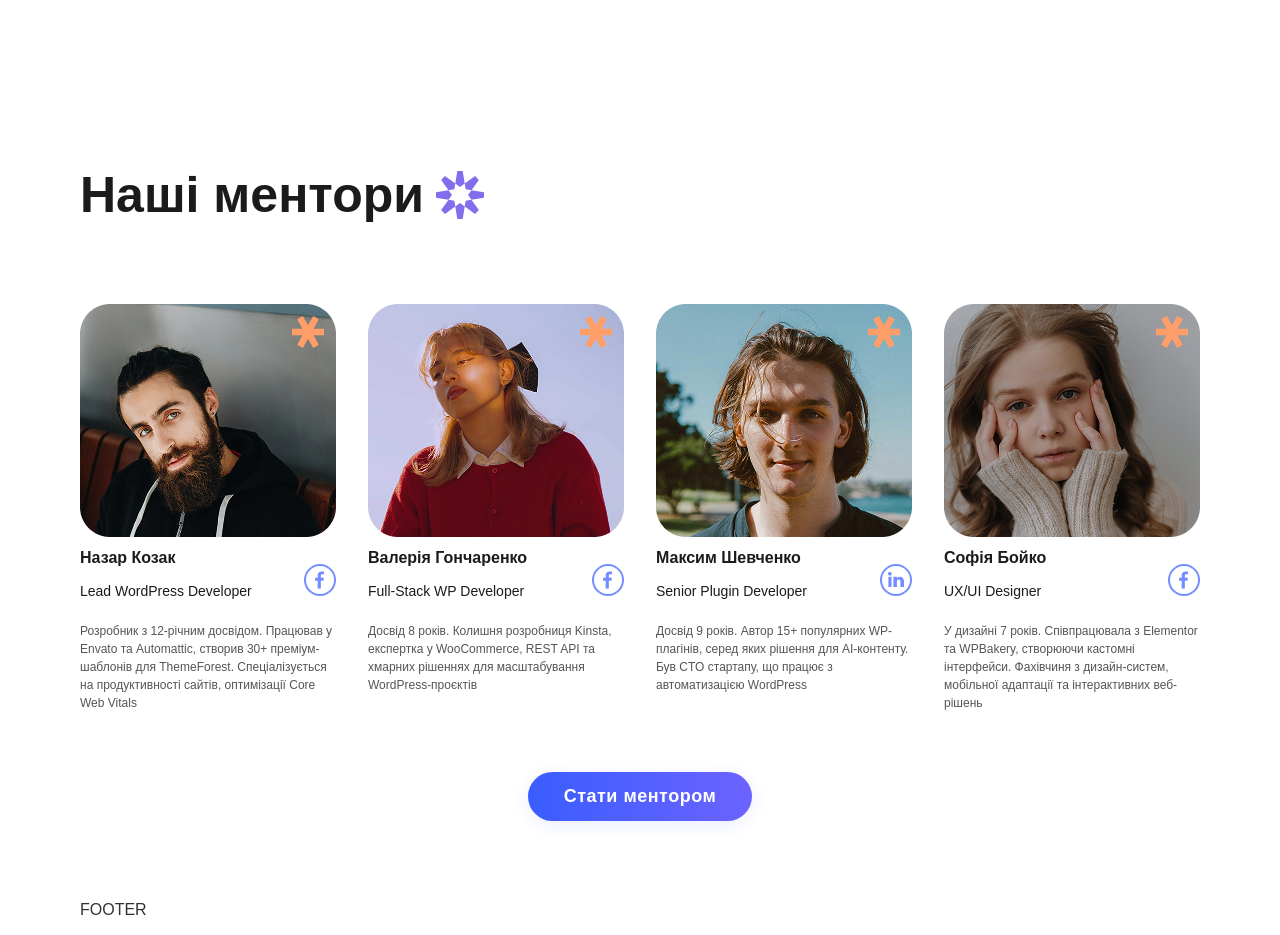
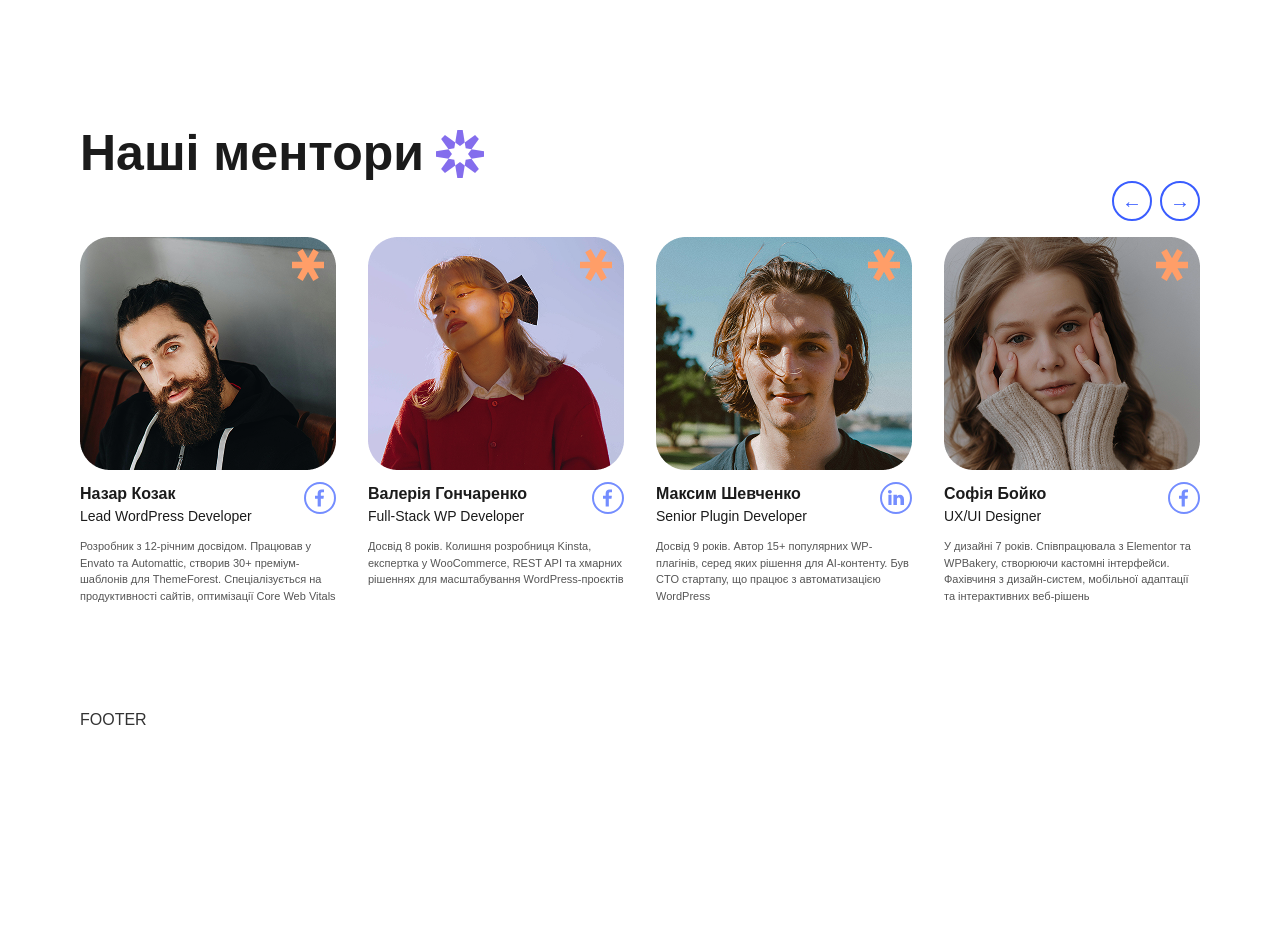
Before and after one commit to Mar4ik-G/ui-onixer, a React (Vite) app: page / in a window 1280 px wide. Shown: the part 5393-6328 px from the top of the page. After the commit the page ends 6138 px from the top, so only its background shows below. Built offline with nearby package versions, Linux system fonts and the light colour scheme; a web font is replaced by a local one.

Commit message:
fix block our mentors. add arrows and card

```diff
--- a/src/components/OurMentors/index.tsx
+++ b/src/components/OurMentors/index.tsx
@@ -53,6 +53,11 @@ const Index = () => {
                         <img src={purpleStarIcon} alt="" className="mentors__icon" />
                     </div>
 
+                    <div className="mentors__arrows">
+                        <button className="mentors__arrow mentors__arrow--prev">←</button>
+                        <button className="mentors__arrow mentors__arrow--next">→</button>
+                    </div>
+
                     <div className="mentors__list">
                         {mentors.map(({ name, position, text, img, icon }, i) => (
                             <div key={i} className="mentors__card">
@@ -61,9 +66,9 @@ const Index = () => {
                                     <img src={orangeStarIcon} alt="" className="mentors__badge" />
                                 </div>
                                 <div className="mentors__info">
-                                    <div className="mentors__name">
-                                        <div>
-                                        {name}
+                                    <div className="mentors__card-header">
+                                        <div className='card-header__title'>
+                                        <p className="mentors__name">{name}</p>
                                         <p className="mentors__position">{position}</p>
                                         </div>
                                     <img src={icon} alt="" className="mentors__social" />
@@ -74,7 +79,6 @@ const Index = () => {
                         ))}
                     </div>
 
-                    <button className="mentors__cta">Стати ментором</button>
                 </div>
             </section>
 
--- a/src/components/OurMentors/our-mentors.scss
+++ b/src/components/OurMentors/our-mentors.scss
@@ -5,7 +5,6 @@
     display: flex;
     align-items: center;
     gap: 12px;
-    margin-bottom: 40px;
   }
 
   &__title {
@@ -13,6 +12,7 @@
     font-weight: 600;
     line-height: 1.1;
     color:#1B1B1B;
+    margin: 0;
   }
 
   &__icon {
@@ -76,7 +76,7 @@
     }
   }
 
-  &__name {
+  &__card-header{
     font-weight: 600;
     font-size: 16px;
     margin-bottom: 4px;
@@ -84,7 +84,30 @@
     display: flex;
     flex-direction: row;
     justify-content: space-between;
-    align-items: center;
+    align-items: start;
+    .header__title {
+      font-weight: 600;
+      font-size: 16px;
+      line-height: 150%;
+      color: #1b1b1b;
+    }
+    .mentors__name {
+      font-weight: 600;
+      font-size: 16px;
+      line-height: 150%;
+      color: #1b1b1b;
+      margin: 0;
+    }
+
+    .mentors__position{
+      color: #3a5dff;
+      margin-bottom: 8px;
+      font-weight: 300;
+      font-size: 14px;
+      line-height: 150%;
+      color: #1b1b1b;
+      margin: 0;
+    }
     .mentors__social{
       width: 32px;
       height: 32px;
@@ -92,19 +115,10 @@
     }
   }
 
-  &__position {
-    color: #3a5dff;
-    margin-bottom: 8px;
-    font-weight: 300;
-    font-size: 14px;
-    line-height: 150%;
-    color: #1b1b1b;
-  }
-
   &__desc {
     color: #555;
     font-weight: 300;
-    font-size: 12px;
+    font-size: 11px;
     line-height: 150%;
 
   }
@@ -123,28 +137,26 @@
     }
   }
 
-  &__arrows {
-    display: none;
+ &__arrows {
+    display: flex;
+    justify-content: flex-end;
+    margin-bottom: 16px;
+    gap: 8px;
   }
 
-  &__cta {
-    margin: 32px auto 0 auto;
-    display: block;
-    padding: 14px 36px;
-    background: linear-gradient(90deg, #3a5dff 0%, #6c63ff 100%);
-    color: #fff;
-    font-size: 18px;
-    font-weight: 600;
-    border: none;
-    border-radius: 32px;
-    box-shadow: 0 4px 16px rgba(58, 93, 255, 0.10);
+  &__arrow {
+    width: 40px;
+    height: 40px;
+    border-radius: 50%;
+    border: 2px solid #3a5dff;
+    background: transparent;
+    color: #3a5dff;
+    font-size: 20px;
     cursor: pointer;
-    transition: background 0.3s, transform 0.2s;
-    letter-spacing: 0.5px;
-    text-align: center;
-    &:hover {
-      background: linear-gradient(90deg, #6c63ff 0%, #3a5dff 100%);
-      transform: translateY(-2px) scale(1.03);
+
+    &--prev {
+      transform: scaleX(-1);
+      transform: rotate(0deg);
     }
   }
 }
```
